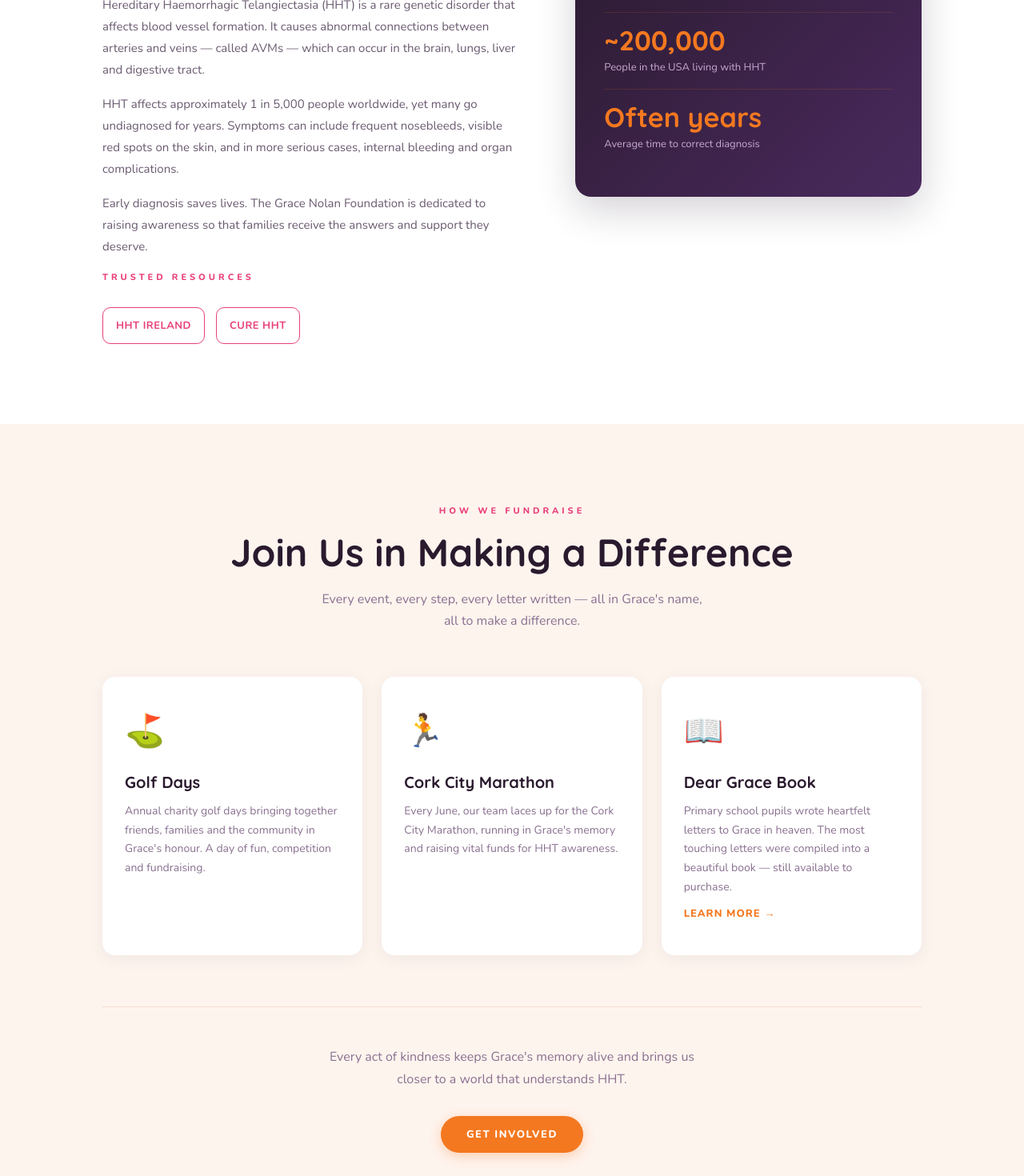
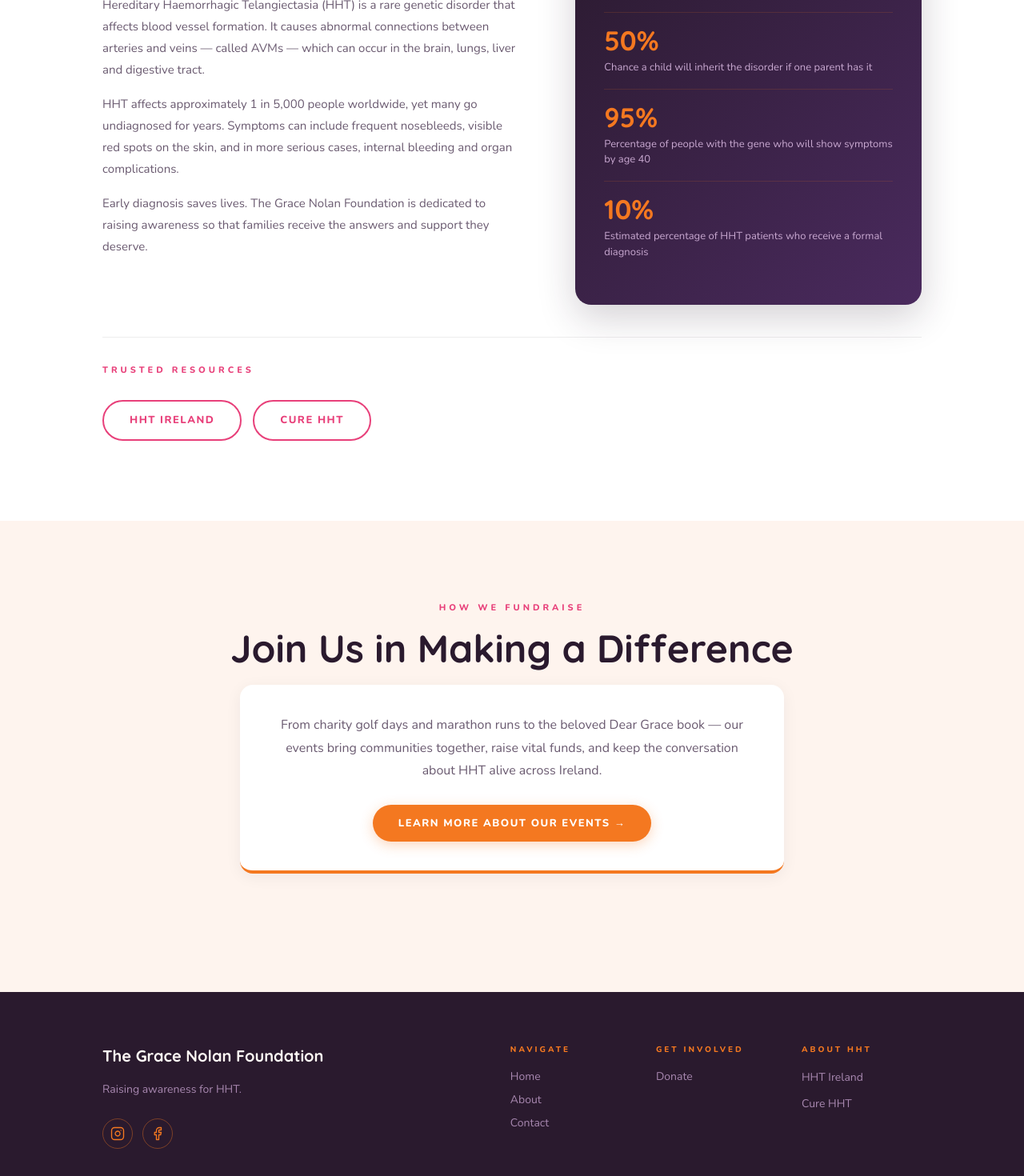
Before and after one commit to Alvor1991/grace-nolan-foundation, a React (Create React App) app: page / in a window 1280 px wide. Shown: the part 1780-3250 px from the top of the page at 80% size. Built offline with nearby package versions, Linux system fonts and the light colour scheme.

Commit message:
Remove sections from home page, fix heading color, adjust home images, update book section

```diff
--- a/src/pages/About.js
+++ b/src/pages/About.js
@@ -6,7 +6,7 @@ export default function About({ navigate }) {
   const timeline = [
     { year: "Dear Grace Letters", text: "Schools across Ireland came together as hundreds of children wrote heartfelt letters to Grace — a simple idea that quickly grew into something deeply meaningful." },
     { year: "The Dear Grace Book", text: "A collection of the most moving letters was published as Dear Grace, sharing these voices with families and supporters while helping raise awareness of HHT." },
-    { year: "Community & Fundraising", text: "From golf days and charity trips to the Cork City Marathon, people continue to come together in Grace’s name — raising vital funds, spreading awareness, and building a strong, supportive community." },
+    { year: "Community & Fundraising", text: "From golf days and charity trips to the Cork City Marathon, people continue to come together in Grace's name — raising vital funds, spreading awareness, and building a strong, supportive community." },
     { year: "Today", text: "Today, the foundation continues to grow — supporting awareness, research, and families affected by HHT." },
   ];
 
@@ -17,7 +17,7 @@ export default function About({ navigate }) {
         <div className="container page-hero-content">
           <div className="section-label fade-up">Our Story</div>
           <h1 className="fade-up-2">About the Foundation</h1>
-          <p className="fade-up-3">The Grace Nolan Foundation has grown into a community united by compassion, awareness and hope.</p>
+          <p className="fade-up-3">The Grace Nolan Foundation was established in Ireland in 2002 by Mike and June Nolan.</p>
         </div>
       </section>
 
@@ -27,11 +27,11 @@ export default function About({ navigate }) {
             <div className="grace-story-text">
               <div className="section-label">Grace's Story</div>
               <p>Grace Nolan was nine years old when she passed away from Hereditary Haemorrhagic Telangiectasia (HHT) — a rare genetic condition that affects the formation of blood vessels and is often difficult to diagnose.</p>
-              <p>Her symptoms began with frequent nosebleeds and unexplained illness. At the time, it wasn’t clear what was causing them. It was only later, after her family began searching for answers, that HHT was identified as the underlying condition. An appointment had been arranged for specialist screening in London, but Grace passed away before she could be seen.</p>
-              <p>In the years that followed, her father, Mike Nolan, focused on making sure other families wouldn’t face the same uncertainty.</p>
-              <p>With the support of his friend Brendan O’Carroll, the idea for the Dear Grace letters began — inviting children across Ireland to write to Grace and share their own lives, thoughts, and experiences.</p>
+              <p>Her symptoms began with frequent nosebleeds and unexplained illness. At the time, it wasn't clear what was causing them. It was only later, after her family began searching for answers, that HHT was identified as the underlying condition. An appointment had been arranged for specialist screening in London, but Grace passed away before she could be seen.</p>
+              <p>In the years that followed, her father, Mike Nolan, focused on making sure other families wouldn't face the same uncertainty.</p>
+              <p>With the support of his friend Brendan O'Carroll, the idea for the Dear Grace letters began — inviting children across Ireland to write to Grace and share their own lives, thoughts, and experiences.</p>
               <p>What started as a simple idea grew into something much bigger. The letters became books, the books helped raise awareness, and the foundation went on to support research and the development of HHT screening in Ireland.</p>
-              <p>Today, Grace’s story continues through that work — in greater awareness of HHT, in earlier diagnoses, and in the families who now have access to information and care that once wasn’t available.</p>
+              <p>Today, Grace's story continues through that work — in greater awareness of HHT, in earlier diagnoses, and in the families who now have access to information and care that once wasn't available.</p>
             </div>
           </div>
         </div>
@@ -58,20 +58,34 @@ export default function About({ navigate }) {
 
       <section className="book-section">
         <div className="container">
+
+          {/* Heading and text — always visible */}
+          <div className="book-text">
+            <h2>The Dear Grace Book</h2>
+            <p>5th and 6th class pupils across Ireland were invited to write to Grace, sharing stories of their everyday lives with warmth and imagination.</p>
+            <p>These letters were compiled into <em>Dear Grace</em>, a published book that has brought comfort and inspiration to many families. Every copy sold goes directly towards HHT awareness and research.</p>
+          </div>
+
+          {/* Desktop — image left, text right with CTA */}
           <div className="book-inner">
             <div className="book-visual">
-            <img src={bookCover} alt="Dear Grace Book Cover" className="book-cover-img" />
+              <img src={bookCover} alt="Dear Grace Book Cover" className="book-cover-img" />
             </div>
-            <div className="book-info">
-              <h2>The Dear Grace Book</h2>
-              <p>5th and 6th class pupils across Ireland were invited to write to Grace as, sharing stories of their everyday lives with warmth and imagination.</p>
-              <p>These letters were compiled into <em>Dear Grace</em>, a published book that has brought comfort and inspiration to many families. Every copy sold goes directly towards HHT awareness and research.</p>
-              <div className="book-cta">
-                <button className="btn-primary" onClick={() => navigate("contact")}>Order Your Copy</button>
-                <div className="book-note">All proceeds support the foundation</div>
-              </div>
+            <div className="book-cta book-cta--desktop">
+              <button className="btn-primary" onClick={() => navigate("contact")}>Order Your Copy</button>
+              <div className="book-note">All proceeds support the foundation</div>
             </div>
           </div>
+
+          {/* Mobile — image left, CTA right */}
+          <div className="book-mobile-bottom">
+            <img src={bookCover} alt="Dear Grace Book Cover" className="book-cover-img" />
+            <div className="book-mobile-cta">
+              <button className="btn-primary" onClick={() => navigate("contact")}>Order Your Copy</button>
+              <div className="book-mobile-note">All proceeds support the foundation</div>
+            </div>
+          </div>
+
         </div>
       </section>
 
--- a/src/pages/Home.css
+++ b/src/pages/Home.css
@@ -86,24 +86,48 @@
 
 @media (max-width: 768px) {
   .hero-inner {
-    flex-direction: row;
-    gap: 24px;
-    align-items: center;
+    flex-direction: column;
+    gap: 0;
+    align-items: flex-start;
+    position: relative;
   }
+
+  .hero-logo {
+    position: absolute;
+    top: 0;
+    right: 0;
+    width: 190px;
+    height: 190px;
+    flex-shrink: 0;
+  }
+
   .hero-text {
     flex: 1;
+    padding-right: 165px;
   }
-  .hero-logo {
-    width: 110px;
-    height: 110px;
-    flex-shrink: 0;
+
+  .hero-title {
+    font-size: clamp(32px, 8vw, 48px);
   }
-  .hero-title {
-    font-size: clamp(30px, 8vw, 48px);
+
+  .hero-sub {
+    font-size: 15px;
+    max-width: 100%;
+    padding-right: 0;
   }
-  .hero-sub {
-    font-size: 14px;
+
+  .hero-actions {
+    flex-direction: column;
+    gap: 12px;
+    padding-right: 0;
   }
+
+  .hero-actions button {
+    width: 100%;
+    text-align: center;
+    justify-content: center;
+  }
+
   .hero-content {
     padding-top: 40px !important;
     padding-bottom: 24px !important;
@@ -221,35 +245,16 @@ cite em { color: #f47820; font-style: normal; }
   flex-wrap: wrap;
 }
 
-.hht-links a {
-  display: inline-flex;
-  align-items: center;
-  justify-content: center;
-  padding: 12px 16px;
-  border: 1px solid #e8407a;
-  border-radius: 10px;
-  font-size: 13px;
-  font-weight: 700;
-  letter-spacing: 0.5px;
-  text-transform: uppercase;
-  text-decoration: none;
-  color: #e8407a;
-  background: transparent;
-  transition: all 0.25s ease;
-}
-
-.hht-links a:hover {
-  background: rgba(232, 64, 122, 0.1);
-  color: #e8407a;
-  border-color: #e8407a;
-  transform: translateY(-2px);
-  box-shadow: 0 10px 24px rgba(232, 64, 122, 0.12);
-}
-
 .grace-cta {
   display: flex;
   justify-content: center;
   margin-top: 48px;
+}
+
+.hht-resources {
+  margin-top: 40px;
+  padding-top: 32px;
+  border-top: 1px solid rgba(42,26,46,0.08);
 }
 
 @media (max-width: 768px) {
@@ -308,13 +313,31 @@ cite em { color: #f47820; font-style: normal; }
   height: 380px;
 }
 
+.fundraiser-single-card {
+  background: #fff;
+  border-radius: 16px;
+  padding: 36px 40px;
+  box-shadow: 0 4px 20px rgba(42,26,46,0.06);
+  border-bottom: 4px solid #f47820;
+  max-width: 680px;
+  margin: 0 auto 48px;
+  text-align: center;
+}
+
+.fundraiser-single-card p {
+  font-size: 16px;
+  color: #6a5a70;
+  line-height: 1.8;
+  margin-bottom: 28px;
+}
+
 @media (max-width: 768px) {
   .grace-photos {
     grid-template-columns: 1fr;
   }
   .grace-photo-wrap img,
   .grace-photo-wrap--tall img {
-    height: 260px;
+    height: 290px;
   }
 }
 
--- a/src/pages/Home.js
+++ b/src/pages/Home.js
@@ -55,10 +55,7 @@ export default function Home({ navigate }) {
             </div>
           </div>
           <div className="grace-cta">
-      <button
-        className="btn-primary"
-        onClick={() => navigate("about")}
-      >
+            <button className="btn-primary" onClick={() => navigate("about")}>
               Read Our Story
             </button>
           </div>
@@ -74,44 +71,35 @@ export default function Home({ navigate }) {
               <p>Hereditary Haemorrhagic Telangiectasia (HHT) is a rare genetic disorder that affects blood vessel formation. It causes abnormal connections between arteries and veins — called AVMs — which can occur in the brain, lungs, liver and digestive tract.</p>
               <p>HHT affects approximately 1 in 5,000 people worldwide, yet many go undiagnosed for years. Symptoms can include frequent nosebleeds, visible red spots on the skin, and in more serious cases, internal bleeding and organ complications.</p>
               <p>Early diagnosis saves lives. The Grace Nolan Foundation is dedicated to raising awareness so that families receive the answers and support they deserve.</p>
-              <div className="section-label">Trusted Resources</div>
-              <div className="hht-links">
-  <a
-    className="btn-outline"
-    style={{ borderColor: "#e8407a", color: "#e8407a" }}
-    href="https://hhtireland.org/"
-    target="_blank"
-    rel="noreferrer"
-  >
-    HHT Ireland
-  </a>
-
-  <a
-    className="btn-outline"
-    style={{ borderColor: "#e8407a", color: "#e8407a" }}
-    href="https://www.curehht.org"
-    target="_blank"
-    rel="noreferrer"
-  >
-    Cure HHT
-  </a>
-</div>
             </div>
             <div className="hht-card">
               <div className="hht-stat">
                 <div className="hht-stat-num">1 in 5,000</div>
-                <div className="hht-stat-label">People affected by HHT worldwide</div>
+                <div className="hht-stat-label">People worldwide are affected by HHT</div>
               </div>
               <div className="hht-divider" />
               <div className="hht-stat">
-                <div className="hht-stat-num">~200,000</div>
-                <div className="hht-stat-label">People in the USA living with HHT</div>
+                <div className="hht-stat-num">50%</div>
+                <div className="hht-stat-label">Chance a child will inherit the disorder if one parent has it</div>
               </div>
               <div className="hht-divider" />
               <div className="hht-stat">
-                <div className="hht-stat-num">Often years</div>
-                <div className="hht-stat-label">Average time to correct diagnosis</div>
+                <div className="hht-stat-num">95%</div>
+                <div className="hht-stat-label">Percentage of people with the gene who will show symptoms by age 40</div>
               </div>
+              <div className="hht-divider" />
+              <div className="hht-stat">
+                <div className="hht-stat-num">10%</div>
+                <div className="hht-stat-label">Estimated percentage of HHT patients who receive a formal diagnosis</div>
+              </div>
+            </div>
+          </div>
+          {/* Trusted Resources — outside the grid so it always sits at the bottom */}
+          <div className="hht-resources">
+            <div className="section-label">Trusted Resources</div>
+            <div className="hht-links">
+              <a className="btn-outline" style={{ borderColor: "#e8407a", color: "#e8407a" }} href="https://hhtireland.org/" target="_blank" rel="noreferrer">HHT Ireland</a>
+              <a className="btn-outline" style={{ borderColor: "#e8407a", color: "#e8407a" }} href="https://www.curehht.org" target="_blank" rel="noreferrer">Cure HHT</a>
             </div>
           </div>
         </div>
@@ -121,26 +109,11 @@ export default function Home({ navigate }) {
   <div className="container">
     <div className="section-label" style={{textAlign: "center"}}>How We Fundraise</div>
     <h2 className="fundraisers-title">Join Us in Making a Difference</h2>
-          <p className="fundraisers-sub">Every event, every step, every letter written — all in Grace's name, all to make a difference.</p>
-          <div className="fundraisers-grid">
-            {fundraisers.map((f, i) => (
-              <div key={i} className="fundraiser-card">
-                <div className="fundraiser-emoji">{f.emoji}</div>
-                <h3>{f.title}</h3>
-                <p>{f.desc}</p>
-                {f.action && (
-                  <button className="fundraiser-btn" onClick={() => navigate("about")}>
-                    Learn More →
+    <div className="fundraiser-single-card">
+      <p>From charity golf days and marathon runs to the beloved Dear Grace book — our events bring communities together, raise vital funds, and keep the conversation about HHT alive across Ireland.</p>
+      <button className="btn-primary" onClick={() => navigate("about")}>
+        Learn More About Our Events →
       </button>
-                )}
-              </div>
-            ))}
-          </div>
-          <div className="fundraisers-cta">
-            <p>Every act of kindness keeps Grace's memory alive and brings us closer to a world that understands HHT.</p>
-            <div className="fundraisers-cta-actions">
-              <button className="btn-primary" onClick={() => navigate("contact")}>Get Involved</button>
-            </div>
     </div>
   </div>
 </section>
```
Also changed, not shown: src/components/Nav.css (+24 -13 lines), src/components/Nav.js (+6 -9 lines), src/pages/About.css (+54 -25 lines). Lines whose indentation alone changed are shown as unchanged.
